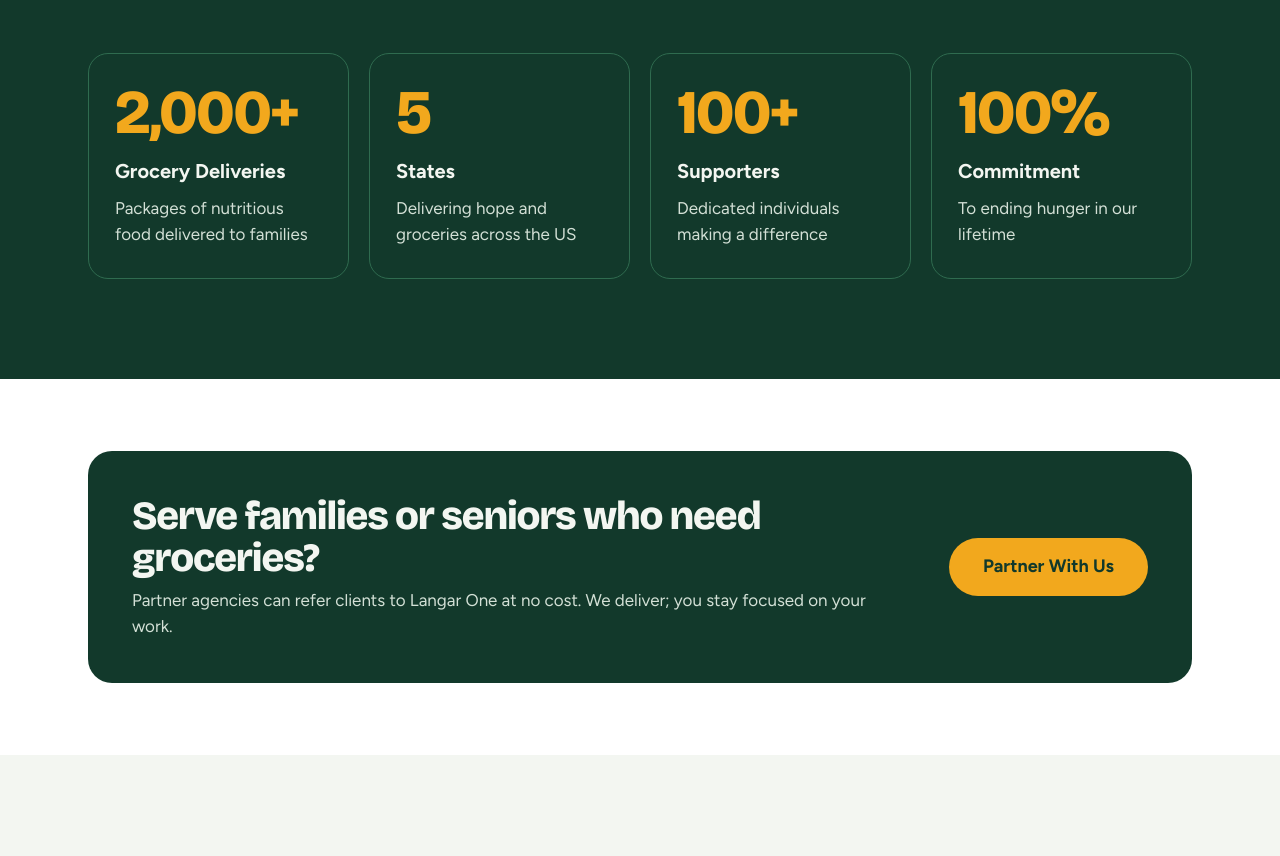
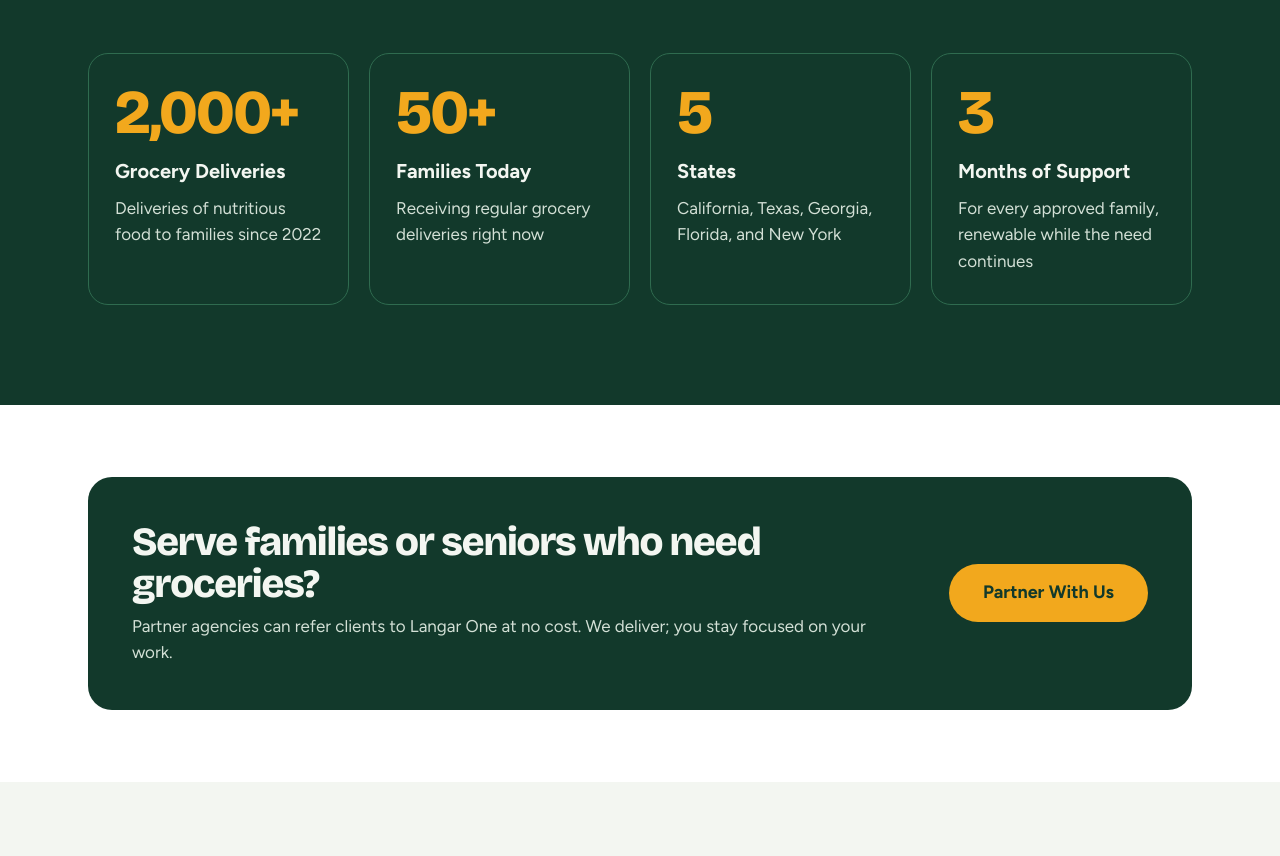
Before and after one commit to arorasricky/langar-one-site, a plain HTML site: page docs/index.html in a window 1280 px wide. Shown: the part 4079-4935 px from the top of the page. Drawn offline with nearby package versions, Linux system fonts and the light colour scheme.

Commit message:
Update impact figures on the homepage and FAQ
Co-Authored-By: Claude Fable 5.2 <noreply@anthropic.com>
Claude-Session: https://claude.ai/code/session_01MK4xBXoVfUapr7ZPZH3JWr

```diff
--- a/docs/index.html
+++ b/docs/index.html
@@ -90,10 +90,10 @@
 <section id="impact" class="dark"><div class="wrap section" style="gap:56px">
 <div class="head"><h2 class="h2">Our Impact</h2><p class="lead">Together, we're making a real difference in the fight against hunger. Here's what we've accomplished so far.</p></div>
 <div class="grid g-impact">
-<div class="impact"><b>2,000+</b><h3>Grocery Deliveries</h3><p>Packages of nutritious food delivered to families</p></div>
-<div class="impact"><b>5</b><h3>States</h3><p>Delivering hope and groceries across the US</p></div>
-<div class="impact"><b>100+</b><h3>Supporters</h3><p>Dedicated individuals making a difference</p></div>
-<div class="impact"><b>100%</b><h3>Commitment</h3><p>To ending hunger in our lifetime</p></div>
+<div class="impact"><b>2,000+</b><h3>Grocery Deliveries</h3><p>Deliveries of nutritious food to families since 2022</p></div>
+<div class="impact"><b>50+</b><h3>Families Today</h3><p>Receiving regular grocery deliveries right now</p></div>
+<div class="impact"><b>5</b><h3>States</h3><p>California, Texas, Georgia, Florida, and New York</p></div>
+<div class="impact"><b>3</b><h3>Months of Support</h3><p>For every approved family, renewable while the need continues</p></div>
 </div></div></section>
 
 <section class="white"><div class="wrap" style="padding-top:72px;padding-bottom:72px">
```
Also changed, not shown: docs/faq/index.html (+2 -2 lines), 1 other file.
